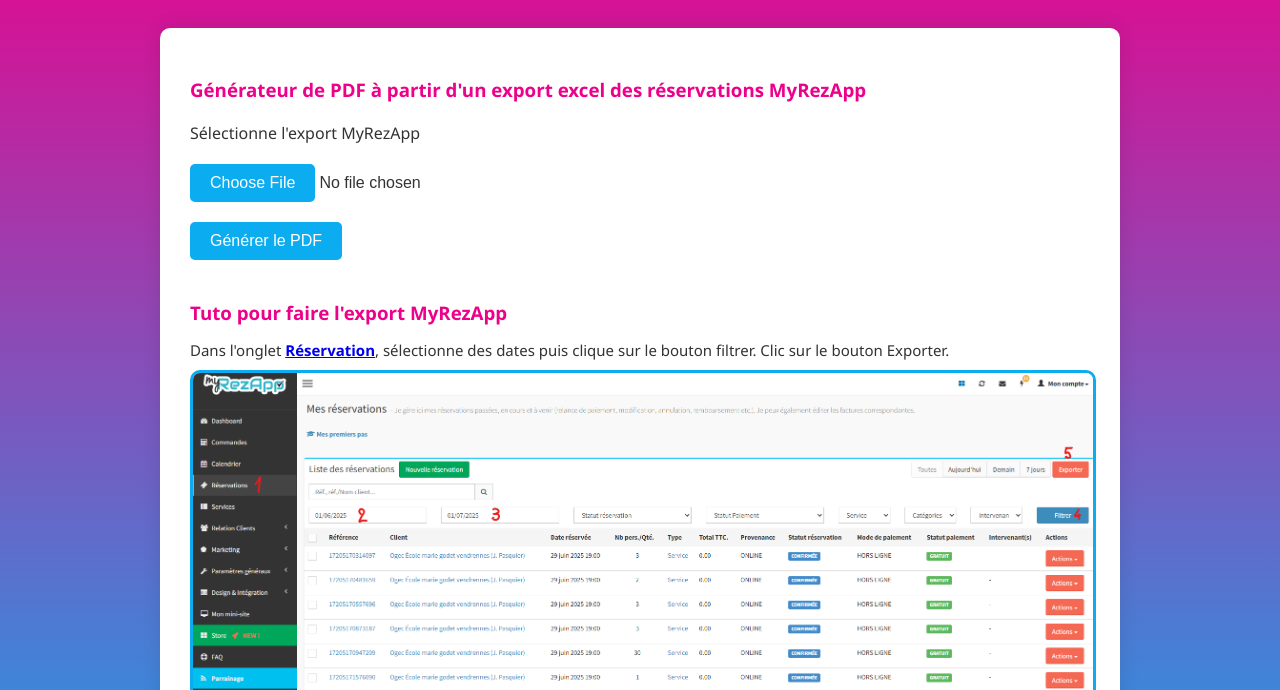
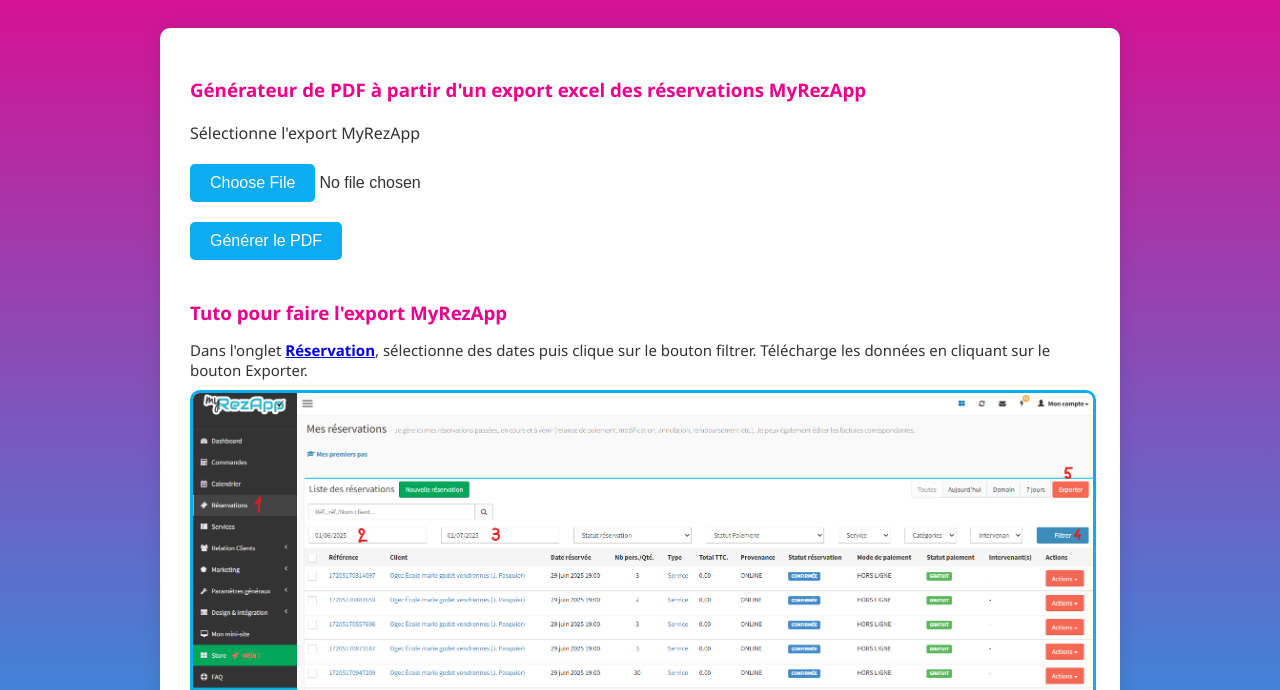
Before and after one commit to ThomasCousin9/pdf-reservation, a plain HTML site: page index.html in a window 1280 px wide. Shown: the part 110-800 px from the top of the page. Drawn offline with nearby package versions, Linux system fonts and the light colour scheme.

Commit message:
Update index.html

```diff
--- a/index.html
+++ b/index.html
@@ -112,7 +112,7 @@
 
     <section>
       <h3>Tuto pour faire l'export MyRezApp</h3>
-      <p>Dans l'onglet <strong><a href="https://dashboard.myrezapp.com/fr/booking/list" target="_blank">Réservation</a></strong>, sélectionne des dates puis clique sur le bouton filtrer. Clic sur le bouton Exporter.</p>
+      <p>Dans l'onglet <strong><a href="https://dashboard.myrezapp.com/fr/booking/list" target="_blank">Réservation</a></strong>, sélectionne des dates puis clique sur le bouton filtrer. Télécharge les données en cliquant sur le bouton Exporter.</p>
       <img src="tuto.png" alt="Tuto export MyRezApp">
     </section>
     <img src="logo.png" alt="Logo du comité" class="logo">
```
